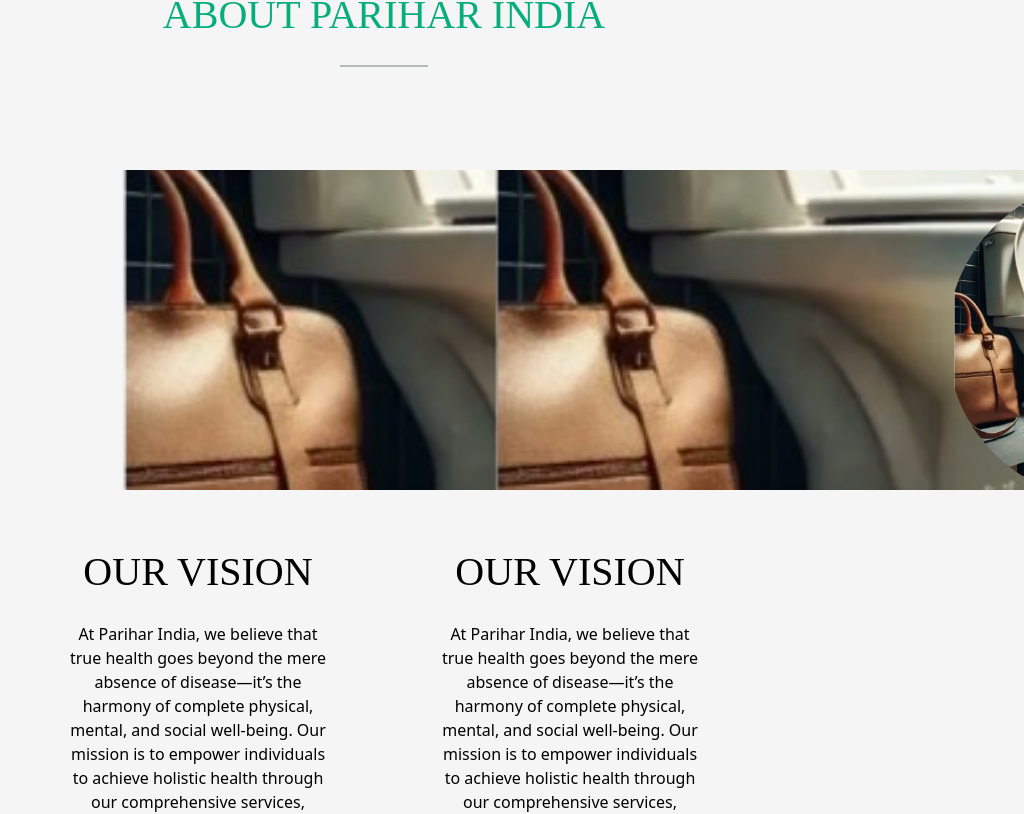
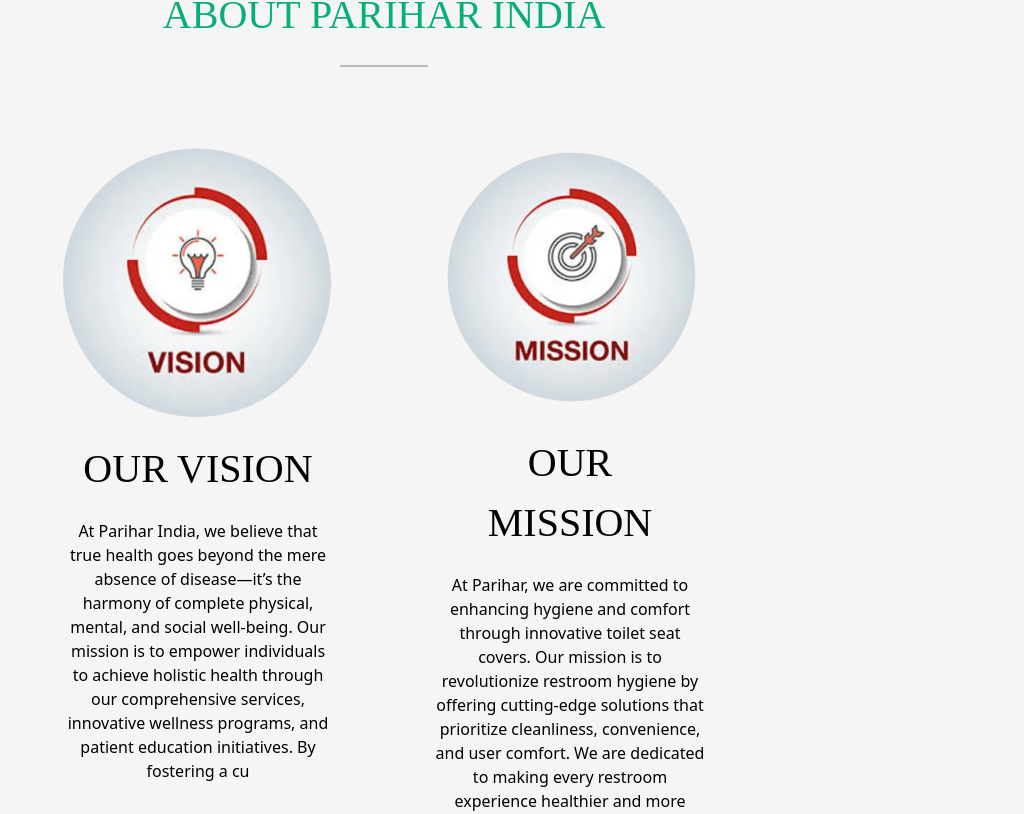
Before and after one commit to Hello-sketch-ux/PariharProject, a React (Vite) app: page / in a window 1280 px wide. Shown: the part 1614-2428 px from the top of the page, without its empty margins (256-1280 px from the left). Built offline with nearby package versions, Linux system fonts and the light colour scheme.

Commit message:
improved about cards design

```diff
--- a/src/Components/Home/Card.css
+++ b/src/Components/Home/Card.css
@@ -9,8 +9,6 @@
 }
 
 .Logo{
-    height: 20rem;
-    width: 20rem;
     border-radius: 50%;
 }
 .heading{
--- a/src/Components/Home/Card.jsx
+++ b/src/Components/Home/Card.jsx
@@ -5,7 +5,7 @@
     return(
         <div className="mainbox">
 
-            <div className="image">
+            <div className="cardImage">
                  <img className="Logo" src={image} />
             </div>
 
--- a/src/Components/Home/Home.tsx
+++ b/src/Components/Home/Home.tsx
@@ -16,6 +16,8 @@
 import Footer from "./Footer.jsx";
 import SustainableGoals from "./SustainableGoals.jsx";
 import Cards from "./Card.jsx";
+import vision from "./vision.png";
+import mission from "./mission.png";
 
 
 interface HomeProps {
@@ -96,8 +98,8 @@
         <div className="mb-[6rem] my-[2rem]">
           <Heading content="about Parihar India" color="green" underline={true}></Heading>
           <div className="flex justify-center gap-[2rem] items-cnter">
-              <Cards image={crossContamination} heading="Our Vision" paragraph="At Parihar India, we believe that true health goes beyond the mere absence of disease—it’s the harmony of complete physical, mental, and social well-being. Our mission is to empower individuals to achieve holistic health through our comprehensive services, innovative wellness programs, and patient education initiatives. By fostering a cu"></Cards>
-              <Cards image={crossContamination} heading="Our Vision" paragraph="At Parihar India, we believe that true health goes beyond the mere absence of disease—it’s the harmony of complete physical, mental, and social well-being. Our mission is to empower individuals to achieve holistic health through our comprehensive services, innovative wellness programs, and patient education initiatives. By fostering a cu"></Cards>
+              <Cards image={vision} heading="Our Vision" paragraph="At Parihar India, we believe that true health goes beyond the mere absence of disease—it’s the harmony of complete physical, mental, and social well-being. Our mission is to empower individuals to achieve holistic health through our comprehensive services, innovative wellness programs, and patient education initiatives. By fostering a cu"></Cards>
+              <Cards image={mission} heading="Our Mission" paragraph="At Parihar, we are committed to enhancing hygiene and comfort through innovative toilet seat covers. Our mission is to revolutionize restroom hygiene by offering cutting-edge solutions that prioritize cleanliness, convenience, and user comfort. We are dedicated to making every restroom experience healthier and more pleasant for all, whil"></Cards>
           </div>
         </div>
 
```
Also changed, not shown: src/Components/Home/mission.png (added), src/Components/Home/vision.png (added).
